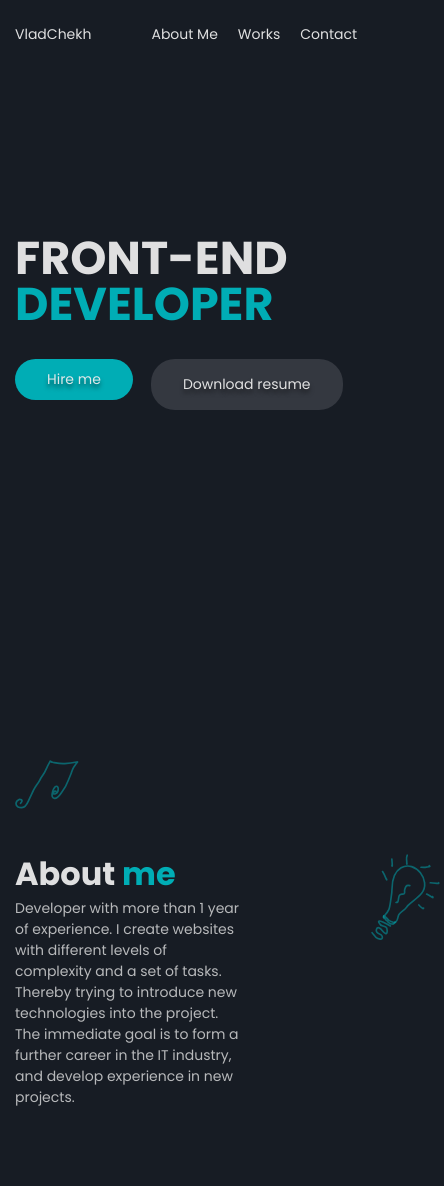
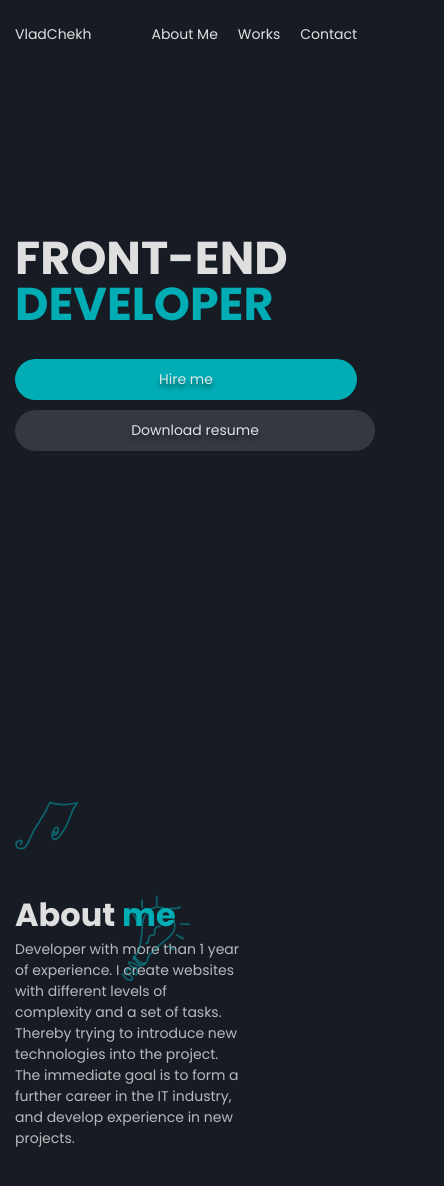
Before and after one commit to ChekhovskyiVlad/Portfolio, a React (Vite) app: page /home in a window 390 px wide. Shown: the top 1186 px of the page, 444 px wide, since content can reach past the window. Built offline with nearby package versions, Linux system fonts and the light colour scheme.

Commit message:
12 commit

```diff
--- a/src/pages/HomePage/HomePage.style.scss
+++ b/src/pages/HomePage/HomePage.style.scss
@@ -237,6 +237,7 @@
         background-color: #393E46;
         margin-bottom: 25px;
         margin-right: 25px;
+        width: 250px;
     }
     &__form input::placeholder {
         font-weight: 700;
@@ -324,6 +325,9 @@
     .startpiece__title{
         font-size: 56px;
     }
+    .buttons{
+        flex-direction: column;
+    }
     .startpiece__img{
         width: 430px;
         height: 500px;
@@ -368,6 +372,9 @@
     }
     .message__img-keyboard{
         padding-left: 40px;
+    }
+    .about__img3{
+        padding-left: 100px;
     }
 }
 
@@ -419,4 +426,7 @@
     .message__form-text{
         width: 350px;
     }
+    .message__form input {
+        width: 150px;
+    }
 }
```
